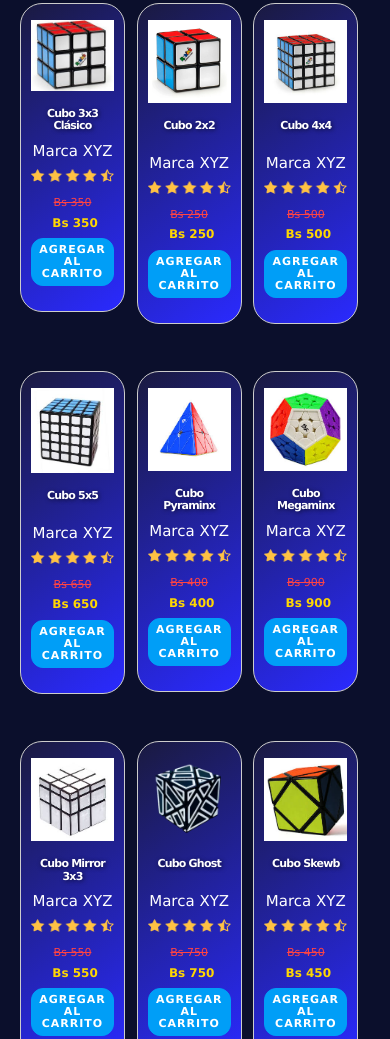
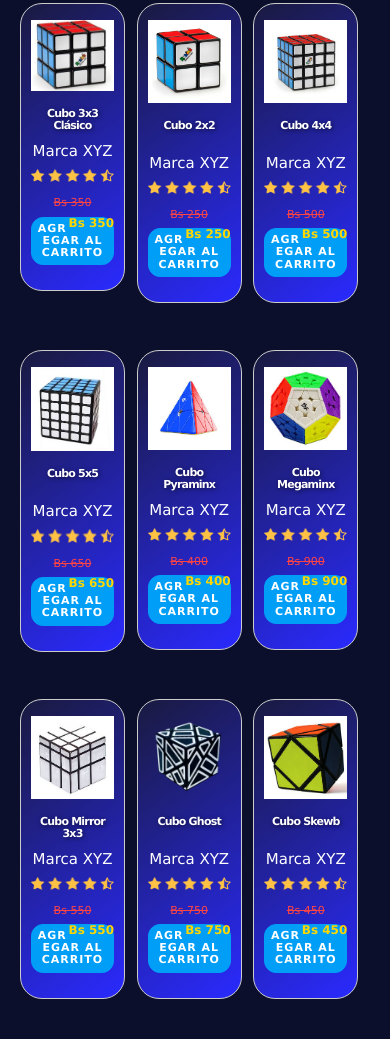
Before and after one commit to JeremyD2509/proyectoLima, a plain HTML site: page index.html in a window 390 px wide. Shown: the part 755-1794 px from the top of the page. Drawn offline with Linux system fonts and the light colour scheme.

Commit message:
Update custom.css

```diff
--- a/css/custom.css
+++ b/css/custom.css
@@ -658,10 +658,7 @@ header li img {
         margin: 3px 0 !important;
     }
 
-    #lista-cursos .precio span {
-        font-size: 12px !important;
-        font-weight: bold;
-    }
+
 
     /* Botón abajo SIEMPRE, más pequeño */
     #lista-cursos .card .u-full-width {
@@ -685,13 +682,13 @@ header li img {
 /* --- ARREGLO DEFINITIVO PARA PRECIOS Y BOTÓN --- */
 @media (max-width: 550px) {
 
-    /* QUITAR float del precio que causa el choque */
-    #lista-cursos .precio span {
-        float: none !important;
-        display: block !important;
-        text-align: center !important;
-        margin-top: 2px !important;
-    }
+
+
+
+
+
+
+
 
     /* Precio en UNA sola columna ordenadito */
     #lista-cursos .precio {
@@ -789,3 +786,32 @@ header li img {
         margin-left: 5px; /* opcional, separación */
     }
 }
+
+
+
+
+
+
+
+
+
+
+
+@media (max-width: 550px) {
+    #lista-cursos .card .info-card > .precio {
+        text-decoration: line-through !important;
+        color: #ff4444 !important;
+        font-size: 11px !important;
+        margin: 2px 0 !important;
+    }
+
+    #lista-cursos .card .info-card > .precio > span {
+        display: block !important;      /* rompe herencia */
+        text-decoration: none !important; /* elimina tachado */
+        color: #ffd700 !important;
+        font-weight: bold !important;
+        font-size: 12px !important;
+        margin: 2px 0 0 0 !important;
+        text-align: center !important;
+    }
+}
```
